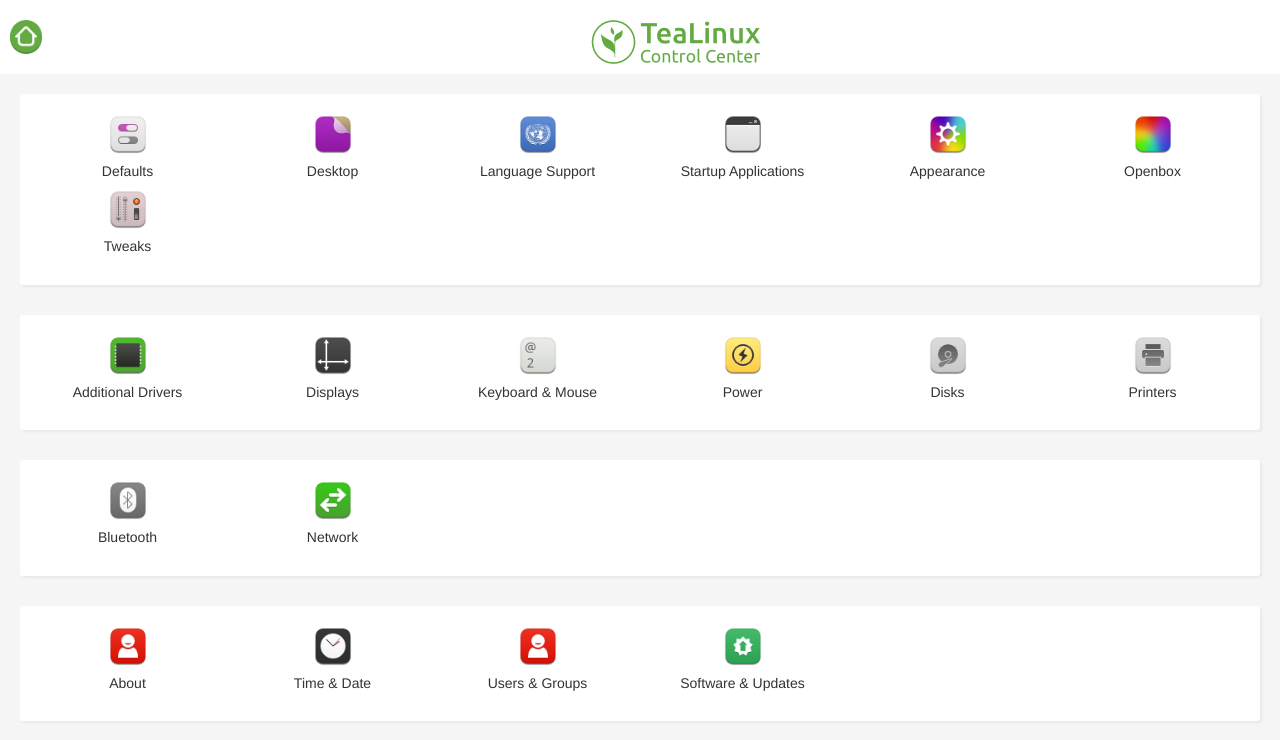
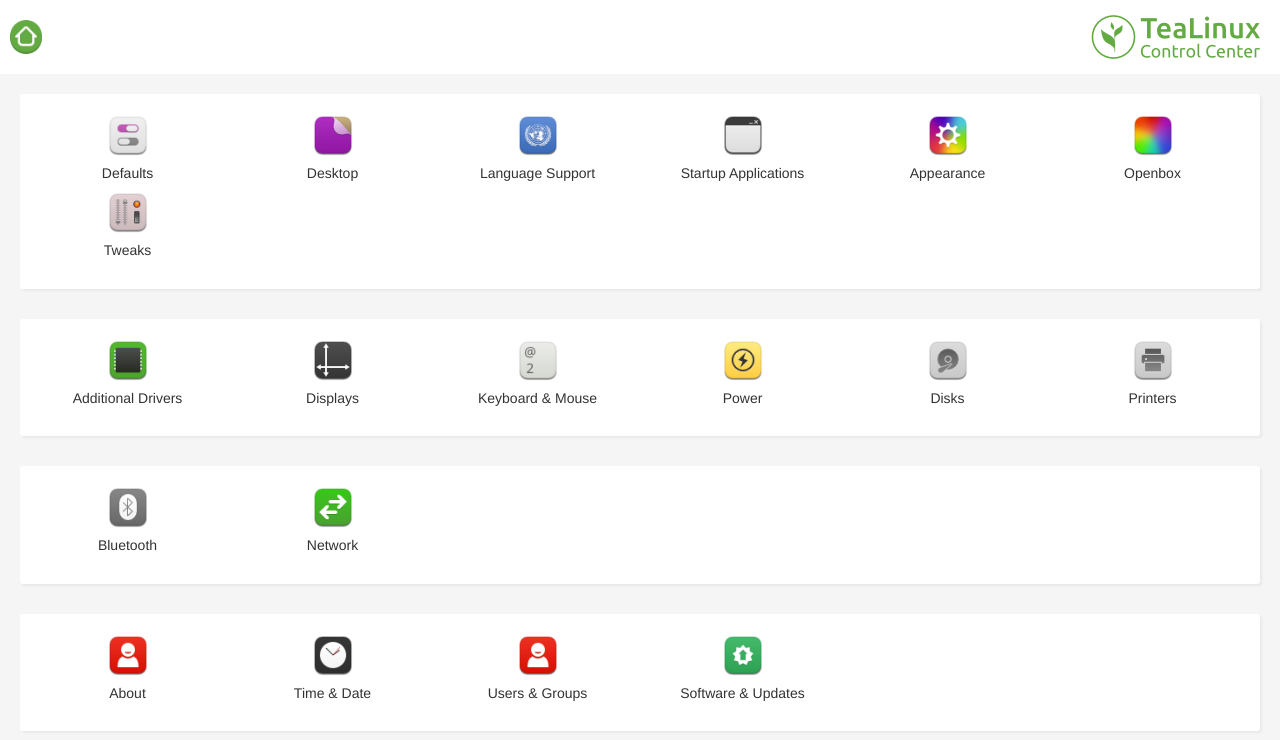
Before and after one commit to tealinuxos/tealinux-control-center.ign, a plain HTML site: page index.html in a window 1280 px wide. Drawn offline with nearby package versions, Linux system fonts and the light colour scheme; a script that the page names is missing.

Commit message:
tambah tweak.html

```diff
--- a/css/main.css
+++ b/css/main.css
@@ -6,8 +6,9 @@
 	padding-top: 20px;
 	padding-bottom: 20px;
 	padding-left: 10px;
-	padding-right: 10px;
-	background-image: url(../img/header.png);
+	padding-right: 20px;
+	background-image: url(../img/logo.png);
+	background-position: right center;
 	background-repeat: no-repeat;
 	background-color: #fff;
 }
--- a/index.html
+++ b/index.html
@@ -10,42 +10,42 @@
 <body>
 	<div class="kepala">
 		<div class="row centered">
-				<div class="col-md-1">
-					<a href="#" class=""><img src="img/home.png" ng-src="img/home.png" height="34" width="32"></a>
-				</div>
+			<div class="col-md-1">
+				<a href="index.html" class=""><img src="img/home.png" ng-src="img/home.png" height="34" width="32"></a>
+			</div>
 		</div>
 	</div>
 	<div class="kotak-luar">
 		<div class="kotak-dalam">
 			<div class="row centered">
 				<div class="col-xs-2 text-center">
-					<a href='#' class=""><img src="img/preferences-system.png" height="40" width="40"></a>
+					<a href="#" class=""><img src="img/preferences-system.png" height="42" width="42"></a>
 					<h5>Defaults</h5>
 				</div>
 				<div class="col-xs-2 text-center">
-					<a href="#" class=""><img src="img/preferences-desktop-wallpaper.png" height="40" width="40"></a>
+					<a href="#" class=""><img src="img/preferences-desktop-wallpaper.png" height="42" width="42"></a>
 					<h5>Desktop</h5>
 				</div>
 				<div class="col-xs-2 text-center">
-					<a href="#" class=""><img src="img/preferences-desktop-locale.png" height="40" width="40"></a>
+					<a href="#" class=""><img src="img/preferences-desktop-locale.png" height="42" width="42"></a>
 					<h5>Language Support</h5>
 				</div>
 				<div class="col-xs-2 text-center">
-					<a href="#" class=""><img src="img/preferences-system-windows.png" height="40" width="40"></a>
+					<a href="#" class=""><img src="img/preferences-system-windows.png" height="42" width="42"></a>
 					<h5>Startup Applications</h5>
 				</div>
 				<div class="col-xs-2 text-center">
-					<a href="#" class=""><img src="img/preferences-desktop-theme.png" height="40" width="40"></a>
+					<a href="#" class=""><img src="img/preferences-desktop-theme.png" height="42" width="42"></a>
 					<h5>Appearance</h5>
 				</div>
 				<div class="col-xs-2 text-center">
-					<a href="#" class=""><img src="img/preferences-color.png" height="40" width="40"></a>
+					<a href="#" class=""><img src="img/preferences-color.png" height="42" width="42"></a>
 					<h5>Openbox</h5>
 				</div>
 			</div>
 			<div class="row centered">
 				<div class="col-xs-2 text-center">
-					<a href="#" class=""><img src="img/unity-tweak-tool.png" height="40" width="40"></a>
+					<a href="tweak.html" class=""><img src="img/unity-tweak-tool.png" height="42" width="42"></a>
 					<h5>Tweaks</h5>
 				</div>
 			</div>
@@ -55,27 +55,27 @@
 		<div class="kotak-dalam">
 			<div class="row centered">
 				<div class="col-xs-2 text-center">
-					<a href="#" class=""><img src="img/jockey.png" height="40" width="40"></a>
+					<a href="#" class=""><img src="img/jockey.png" height="42" width="42"></a>
 					<h5>Additional Drivers</h5>
 				</div>
 				<div class="col-xs-2 text-center">
-					<a href="#" class=""><img src="img/preferences-desktop-display.png" height="40" width="40"></a>
+					<a href="#" class=""><img src="img/preferences-desktop-display.png" height="42" width="42"></a>
 					<h5>Displays</h5>
 				</div>
 				<div class="col-xs-2 text-center">
-					<a href="#" class=""><img src="img/preferences-desktop-keyboard.png" height="40" width="40"></a>
+					<a href="#" class=""><img src="img/preferences-desktop-keyboard.png" height="42" width="42"></a>
 					<h5>Keyboard & Mouse</h5>
 				</div>
 				<div class="col-xs-2 text-center">
-					<a href="#" class=""><img src="img/preferences-system-power.png" height="40" width="40"></a>
+					<a href="#" class=""><img src="img/preferences-system-power.png" height="42" width="42"></a>
 					<h5>Power</h5>
 				</div>
 				<div class="col-xs-2 text-center">
-					<a href="#" class=""><img src="img/gnome-disks.png" height="40" width="40"></a>
+					<a href="#" class=""><img src="img/gnome-disks.png" height="42" width="42"></a>
 					<h5>Disks</h5>
 				</div>
 				<div class="col-xs-2 text-center">
-					<a href="#" class=""><img src="img/printer.png" height="40" width="40"></a>
+					<a href="#" class=""><img src="img/printer.png" height="42" width="42"></a>
 					<h5>Printers</h5>
 				</div>
 			</div>
@@ -85,11 +85,11 @@
 		<div class="kotak-dalam">
 			<div class="row centered">
 				<div class="col-xs-2 text-center">
-					<a href="#" class=""><img src="img/preferences-system-bluetooth-inactive.png" height="40" width="40"></a>
+					<a href="#" class=""><img src="img/preferences-system-bluetooth-inactive.png" height="42" width="42"></a>
 					<h5>Bluetooth</h5>
 				</div>
 				<div class="col-xs-2 text-center">
-					<a href="#" class=""><img src="img/preferences-system-network.png" height="40" width="40"></a>
+					<a href="#" class=""><img src="img/preferences-system-network.png" height="42" width="42"></a>
 					<h5>Network</h5>
 				</div>
 			</div>
@@ -99,19 +99,19 @@
 		<div class="kotak-dalam">
 			<div class="row centered">
 				<div class="col-xs-2 text-center">
-					<a href="#" class=""><img src="img/preferences-desktop-user.png" height="40" width="40"></a>
+					<a href="#" class=""><img src="img/preferences-desktop-user.png" height="42" width="42"></a>
 					<h5>About</h5>
 				</div>
 				<div class="col-xs-2 text-center">
-					<a href="#" class=""><img src="img/preferences-system-time.png" height="40" width="40"></a>
+					<a href="#" class=""><img src="img/preferences-system-time.png" height="42" width="42"></a>
 					<h5>Time & Date</h5>
 				</div>
 				<div class="col-xs-2 text-center">
-					<a href="#" class=""><img src="img/preferences-desktop-user.png" height="40" width="40"></a>
+					<a href="#" class=""><img src="img/preferences-desktop-user.png" height="42" width="42"></a>
 					<h5>Users & Groups</h5>
 				</div>
 				<div class="col-xs-2 text-center">
-					<a href="#" class=""><img src="img/system-software-update.png" height="40" width="40"></a>
+					<a href="#" class=""><img src="img/system-software-update.png" height="42" width="42"></a>
 					<h5>Software & Updates</h5>
 				</div>
 			</div>
```
Also changed, not shown: tweak.html (added, +19 -0 lines), img/logo.png (added).
